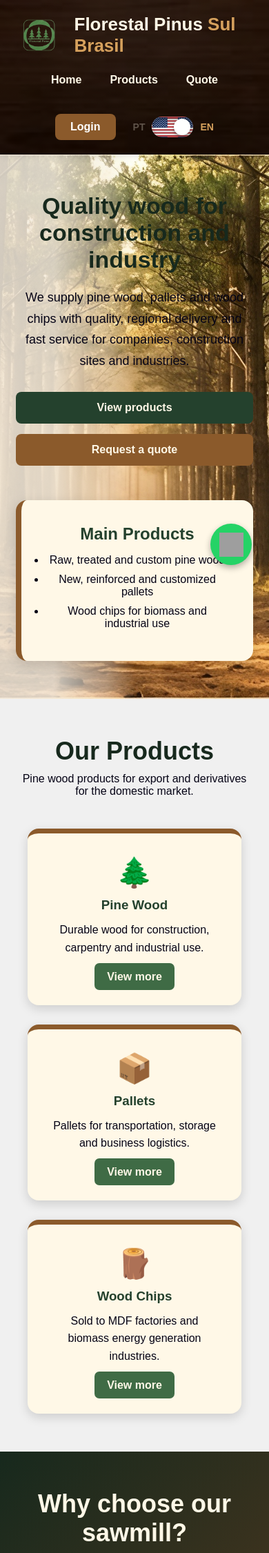
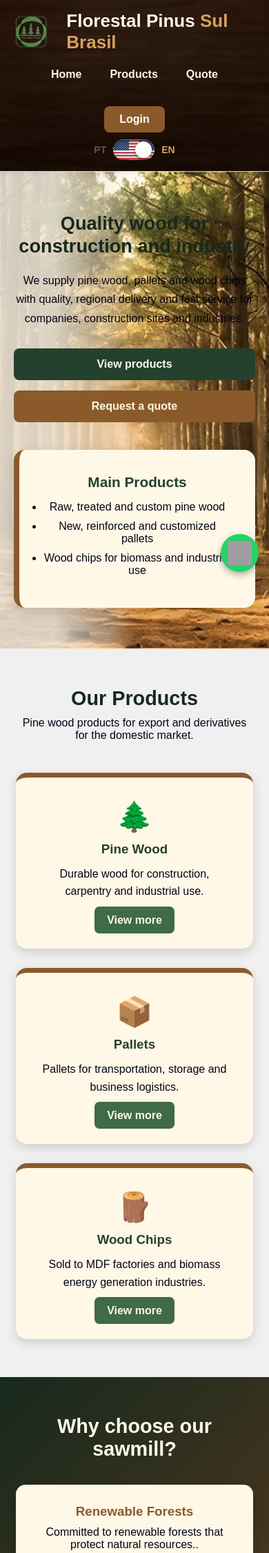
Before and after one commit to Vitorkp/site-serraria, a PHP site: page / in a window 390 px wide. Shown: the top 2251 px of the page at 69% size. Run offline with PHP 8.4, Linux system fonts and the light colour scheme; grey boxes are pictures that could not be loaded.

Commit message:
add responsividade

```diff
--- a/style.css
+++ b/style.css
@@ -1245,7 +1245,7 @@ footer {
 .logo-container {
   display: flex;
   align-items: center;
-  gap: 25px;           /* Espaço entre o logo e o título */
+  gap: 25px;
 }
 
 .header-logo {
@@ -1331,3 +1331,206 @@ footer {
     border-radius: 12px;
     font-weight: 600;
 }
+
+/*  test responsividade TABLET */
+
+@media (max-width: 1024px) {
+
+    .hero {
+        flex-direction: column;
+        gap: 40px;
+        text-align: center;
+    }
+
+    .hero-card {
+        width: 100%;
+        max-width: 500px;
+        margin: 0 auto;
+    }
+
+    .sobre-grid {
+        grid-template-columns: 1fr;
+        gap: 40px;
+    }
+
+    .sobre-imagem img {
+        max-height: 350px;
+    }
+
+    .vantagens-container {
+        grid-template-columns: 1fr;
+    }
+
+    .cards {
+        grid-template-columns: repeat(2, 1fr);
+    }
+}
+
+
+/* test responsividade CELULAR */
+
+@media (max-width: 768px) {
+
+    header {
+        padding: 15px 20px;
+        flex-direction: column;
+        gap: 15px;
+    }
+
+    nav {
+        flex-wrap: wrap;
+        justify-content: center;
+        gap: 15px;
+    }
+
+    .header-actions {
+        flex-direction: column;
+        gap: 10px;
+    }
+
+    .hero {
+        padding: 60px 20px;
+        flex-direction: column;
+        text-align: center;
+    }
+
+    .hero-texto h1 {
+        font-size: 2rem;
+        line-height: 1.2;
+    }
+
+    .hero-texto p {
+        font-size: 1rem;
+    }
+
+    .botoes {
+        flex-direction: column;
+        width: 100%;
+    }
+
+    .btn {
+        width: 100%;
+    }
+
+    .hero-card {
+        width: 100%;
+    }
+
+    .cards {
+        display: grid;
+        grid-template-columns: 1fr;
+    }
+
+    .card {
+        width: 100%;
+    }
+
+    .titulo {
+        font-size: 2rem;
+    }
+
+    .subtitulo {
+        font-size: 1rem;
+    }
+
+    .sobre-home {
+        padding: 60px 20px;
+    }
+
+    .sobre-grid {
+        display: flex;
+        flex-direction: column;
+    }
+
+    .sobre-texto h2 {
+        font-size: 2rem;
+        text-align: center;
+    }
+
+    .sobre-texto p {
+        text-align: center;
+    }
+
+    .sobre-destaques {
+        justify-content: center;
+    }
+
+    .sobre-imagem img {
+        width: 100%;
+        max-height: 250px;
+        object-fit: cover;
+    }
+
+    .sobre-home-card {
+        width: 100%;
+    }
+
+    .vantagens-container {
+        display: flex;
+        flex-direction: column;
+        gap: 20px;
+    }
+
+    .vantagem {
+        width: 100%;
+    }
+
+    footer {
+        text-align: center;
+        padding: 25px 20px;
+    }
+
+    .whatsapp-btn {
+        width: 55px;
+        height: 55px;
+        right: 15px;
+        bottom: 15px;
+    }
+}
+
+
+/* test celulares menores */
+
+@media (max-width: 480px) {
+
+    .logo {
+        font-size: 1.5rem;
+    }
+
+    .hero-texto h1 {
+        font-size: 1.7rem;
+    }
+
+    .hero-card h2 {
+        font-size: 1.3rem;
+    }
+
+    .titulo {
+        font-size: 1.8rem;
+    }
+
+    .sobre-texto h2 {
+        font-size: 1.7rem;
+    }
+
+    .produto-card {
+        padding: 15px;
+    }
+
+    .produto-img {
+        height: 200px;
+    }
+
+    .orcamento-container,
+    .form-container,
+    .formulario {
+        width: 100%;
+        padding: 20px;
+    }
+
+    input,
+    select,
+    textarea {
+        width: 100%;
+    }
+}
```
